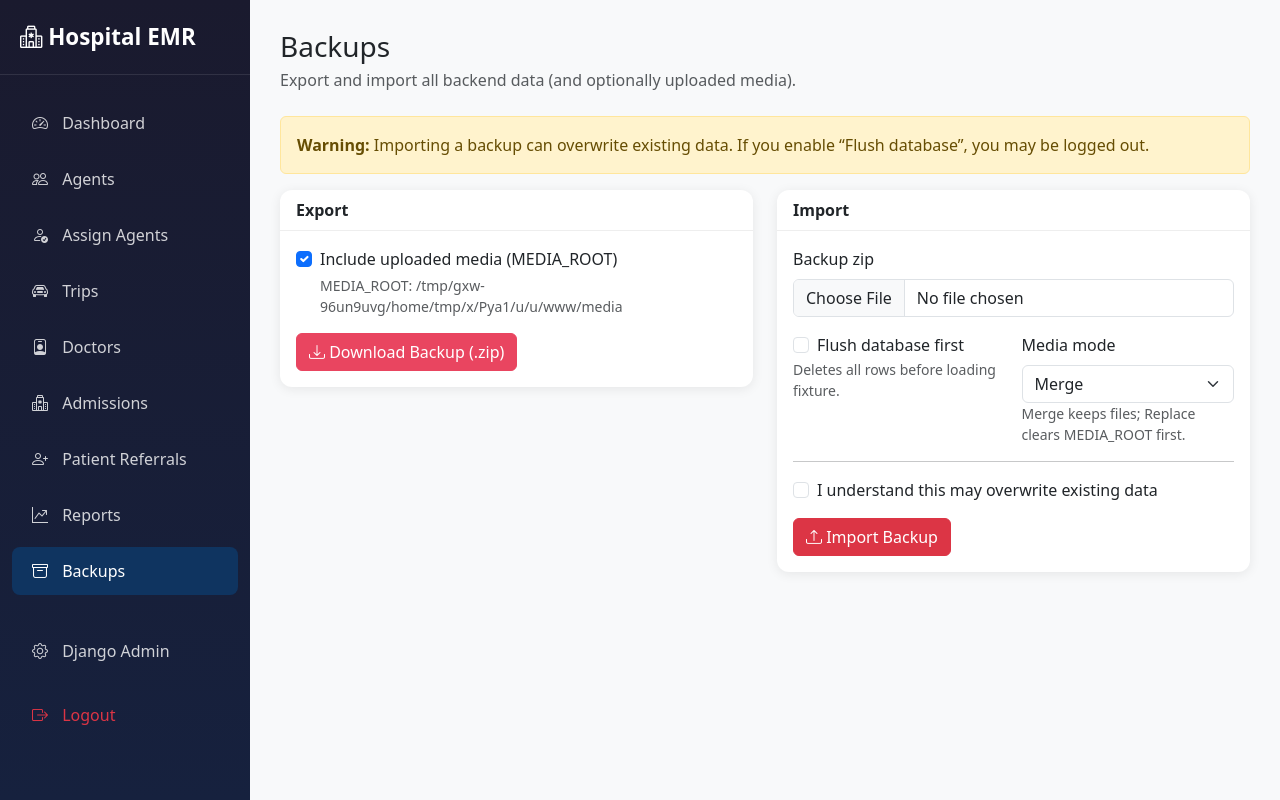
After one commit to Thebored1/hospitalemr-backend, a Django app: page /portal/backups/ in a window 1280 px wide. The commit adds this page. Run offline with Django 5.2, Linux system fonts and the light colour scheme; the visitor is signed in with stand-in values (Sample User, id 1); some libraries are stand-ins or nearby versions.

Commit message:
Portal backups export/import

```diff
--- /dev/null
+++ b/portal/templates/portal/backups/dashboard.html
@@ -0,0 +1,86 @@
+{% extends "portal/base.html" %}
+
+{% block title %}Backups{% endblock %}
+
+{% block content %}
+<div class="d-flex justify-content-between align-items-center mb-4">
+  <div>
+    <h1 class="h3 mb-1">Backups</h1>
+    <div class="text-muted">Export and import all backend data (and optionally uploaded media).</div>
+  </div>
+</div>
+
+<div class="alert alert-warning">
+  <strong>Warning:</strong> Importing a backup can overwrite existing data. If you enable “Flush database”, you may be logged out.
+</div>
+
+<div class="row g-4">
+  <div class="col-lg-6">
+    <div class="card">
+      <div class="card-header">Export</div>
+      <div class="card-body">
+        <form method="get" action="{% url 'portal:backup_export' %}">
+          <div class="form-check mb-3">
+            <input class="form-check-input" type="checkbox" value="1" id="include_media" name="include_media" checked>
+            <label class="form-check-label" for="include_media">
+              Include uploaded media (MEDIA_ROOT)
+            </label>
+            <div class="text-muted small mt-1">MEDIA_ROOT: {{ media_root }}</div>
+          </div>
+          <button type="submit" class="btn btn-primary">
+            <i class="bi bi-download"></i> Download Backup (.zip)
+          </button>
+        </form>
+      </div>
+    </div>
+  </div>
+
+  <div class="col-lg-6">
+    <div class="card">
+      <div class="card-header">Import</div>
+      <div class="card-body">
+        <form method="post" action="{% url 'portal:backup_import' %}" enctype="multipart/form-data">
+          {% csrf_token %}
+
+          <div class="mb-3">
+            <label class="form-label">Backup zip</label>
+            <input class="form-control" type="file" name="bundle" accept=".zip" required>
+          </div>
+
+          <div class="row g-3">
+            <div class="col-md-6">
+              <div class="form-check">
+                <input class="form-check-input" type="checkbox" id="flush" name="flush">
+                <label class="form-check-label" for="flush">Flush database first</label>
+              </div>
+              <div class="text-muted small">Deletes all rows before loading fixture.</div>
+            </div>
+            <div class="col-md-6">
+              <label class="form-label">Media mode</label>
+              <select class="form-select" name="media_mode">
+                <option value="merge" selected>Merge</option>
+                <option value="replace">Replace</option>
+                <option value="skip">Skip</option>
+              </select>
+              <div class="text-muted small">Merge keeps files; Replace clears MEDIA_ROOT first.</div>
+            </div>
+          </div>
+
+          <hr class="my-3">
+
+          <div class="form-check mb-3">
+            <input class="form-check-input" type="checkbox" id="confirm" name="confirm" required>
+            <label class="form-check-label" for="confirm">
+              I understand this may overwrite existing data
+            </label>
+          </div>
+
+          <button type="submit" class="btn btn-danger">
+            <i class="bi bi-upload"></i> Import Backup
+          </button>
+        </form>
+      </div>
+    </div>
+  </div>
+</div>
+{% endblock %}
--- a/portal/templates/portal/base.html
+++ b/portal/templates/portal/base.html
@@ -181,6 +181,12 @@
                     <i class="bi bi-graph-up-arrow"></i> Reports
                 </a>
             </li>
+            <li class="nav-item">
+                <a class="nav-link {% if 'backup' in request.resolver_match.url_name %}active{% endif %}"
+                    href="{% url 'portal:backup_dashboard' %}">
+                    <i class="bi bi-archive"></i> Backups
+                </a>
+            </li>
             <li class="nav-item mt-4">
                 <a class="nav-link" href="/admin/">
                     <i class="bi bi-gear"></i> Django Admin
--- a/portal/urls.py
+++ b/portal/urls.py
@@ -6,6 +6,11 @@ app_name = 'portal'
 urlpatterns = [
     # Dashboard
     path('', views.DashboardView.as_view(), name='dashboard'),
+
+    # Backups (superuser only)
+    path('backups/', views.BackupDashboardView.as_view(), name='backup_dashboard'),
+    path('backups/export/', views.backup_export, name='backup_export'),
+    path('backups/import/', views.backup_import, name='backup_import'),
 
     # Agent Management
     path('agents/', views.AgentListView.as_view(), name='agent_list'),
--- a/portal/views.py
+++ b/portal/views.py
@@ -1,3 +1,10 @@
+import json
+import os
+import shutil
+import tempfile
+import zipfile
+from pathlib import Path
+
 from django.shortcuts import render, redirect, get_object_or_404
 from django.views import View
 from django.views.generic import ListView, CreateView, UpdateView, DeleteView, DetailView, TemplateView
@@ -7,6 +14,9 @@ from django.contrib.admin.views.decorators import staff_member_required
 from django.utils.decorators import method_decorator
 from django.db.models import Count, Q, Sum, F
 from django.utils import timezone
+from django.http import FileResponse, HttpResponseForbidden
+from django.core.management import call_command
+from django.conf import settings
 
 from core.models import User, Trip, DoctorReferral, PatientReferral, OvernightStay, Admission, Area, Address, AgentAssignment, DoctorCommissionProfile, PaymentCategory, AgentAssignmentDoctorStatus
 from .forms import AgentCreationForm, AgentUpdateForm, AgentPasswordForm, TripCreateForm, DoctorAssignmentForm, AdmissionForm, DoctorForm, AgentSelectionForm, AreaForm, AddressForm, AgentAssignmentForm
@@ -43,6 +53,167 @@ class DashboardView(PortalMixin, TemplateView):
         context['recent_trips'] = Trip.objects.select_related('agent').order_by('-start_time')[:5]
 
         return context
+
+
+class BackupDashboardView(PortalMixin, TemplateView):
+    template_name = 'portal/backups/dashboard.html'
+
+    def get_context_data(self, **kwargs):
+        context = super().get_context_data(**kwargs)
+        context['media_root'] = str(getattr(settings, 'MEDIA_ROOT', ''))
+        context['media_url'] = getattr(settings, 'MEDIA_URL', '/media/')
+        return context
+
+
+def _require_superuser(request):
+    if not getattr(request.user, 'is_superuser', False):
+        return False
+    return True
+
+
+@staff_member_required
+def backup_export(request):
+    if not _require_superuser(request):
+        return HttpResponseForbidden("Only superusers can export backups.")
+
+    include_media = request.GET.get('include_media', '1') == '1'
+    indent = int(request.GET.get('indent', '2') or 2)
+
+    base_dir = Path(getattr(settings, 'BASE_DIR', Path.cwd()))
+    media_root = Path(getattr(settings, 'MEDIA_ROOT', '')) if include_media else None
+
+    tmp_file = tempfile.NamedTemporaryFile(prefix='backup_', suffix='.zip', delete=False)
+    tmp_path = Path(tmp_file.name)
+    tmp_file.close()
+
+    try:
+        with tempfile.TemporaryDirectory() as tmp_dir:
+            tmp_dir_path = Path(tmp_dir)
+            fixture_path = tmp_dir_path / 'data.json'
+            meta_path = tmp_dir_path / 'meta.json'
+
+            with fixture_path.open('w', encoding='utf-8') as out:
+                call_command(
+                    'dumpdata',
+                    natural_foreign=True,
+                    natural_primary=True,
+                    indent=indent,
+                    stdout=out,
+                )
+
+            meta = {
+                'created_at': timezone.now().isoformat(),
+                'base_dir': str(base_dir),
+                'included_media': bool(include_media),
+                'media_root': str(media_root) if media_root else None,
+            }
+            meta_path.write_text(json.dumps(meta, indent=2), encoding='utf-8')
+
+            with zipfile.ZipFile(tmp_path, 'w', compression=zipfile.ZIP_DEFLATED) as zf:
+                zf.write(fixture_path, arcname='fixture/data.json')
+                zf.write(meta_path, arcname='meta.json')
+
+                if include_media and media_root and media_root.exists():
+                    for file_path in media_root.rglob('*'):
+                        if not file_path.is_file():
+                            continue
+                        rel = file_path.relative_to(media_root)
+                        zf.write(file_path, arcname=str(Path('media') / rel))
+    except Exception as e:
+        try:
+            os.remove(tmp_path)
+        except OSError:
+            pass
+        messages.error(request, f"Export failed: {e}")
+        return redirect('portal:backup_dashboard')
+
+    download_name = f"hospitalemr-backup-{timezone.now().strftime('%Y%m%d-%H%M%S')}.zip"
+    response = FileResponse(open(tmp_path, 'rb'), as_attachment=True, filename=download_name)
+
+    # Ensure temp file is removed after response is closed.
+    response._resource_closers.append(lambda: os.remove(tmp_path))
+    return response
+
+
+@staff_member_required
+def backup_import(request):
+    if not _require_superuser(request):
+        return HttpResponseForbidden("Only superusers can import backups.")
+
+    if request.method != 'POST':
+        return redirect('portal:backup_dashboard')
+
+    bundle = request.FILES.get('bundle')
+    if bundle is None:
+        messages.error(request, "Please choose a backup .zip file to import.")
+        return redirect('portal:backup_dashboard')
+
+    confirm = request.POST.get('confirm', '') == 'on'
+    if not confirm:
+        messages.error(request, "Please confirm you understand this will overwrite data.")
+        return redirect('portal:backup_dashboard')
+
+    do_flush = request.POST.get('flush', '') == 'on'
+    media_mode = request.POST.get('media_mode', 'merge')
+    if media_mode not in ('merge', 'replace', 'skip'):
+        media_mode = 'merge'
+
+    media_root = Path(getattr(settings, 'MEDIA_ROOT', '') or '')
+    if media_mode != 'skip' and not str(media_root).strip():
+        messages.error(request, "MEDIA_ROOT is not configured; use media mode 'skip'.")
+        return redirect('portal:backup_dashboard')
+
+    try:
+        with tempfile.TemporaryDirectory() as tmp_dir:
+            tmp_dir_path = Path(tmp_dir)
+            bundle_path = tmp_dir_path / 'bundle.zip'
+            with bundle_path.open('wb') as out:
+                for chunk in bundle.chunks():
+                    out.write(chunk)
+
+            with zipfile.ZipFile(bundle_path, 'r') as zf:
+                zf.extractall(tmp_dir_path)
+
+            fixture_path = tmp_dir_path / 'fixture' / 'data.json'
+            if not fixture_path.exists():
+                messages.error(request, "Invalid backup: fixture/data.json not found.")
+                return redirect('portal:backup_dashboard')
+
+            if do_flush:
+                # WARNING: This will wipe sessions/tokens; you may need to log in again.
+                call_command('flush', '--noinput')
+
+            call_command('loaddata', str(fixture_path))
+
+            bundle_media = tmp_dir_path / 'media'
+            if media_mode != 'skip' and bundle_media.exists():
+                media_root.mkdir(parents=True, exist_ok=True)
+                if media_mode == 'replace':
+                    for child in media_root.iterdir():
+                        if child.is_dir():
+                            shutil.rmtree(child, ignore_errors=True)
+                        else:
+                            try:
+                                child.unlink()
+                            except FileNotFoundError:
+                                pass
+                for source in bundle_media.rglob('*'):
+                    if not source.is_file():
+                        continue
+                    rel = source.relative_to(bundle_media)
+                    dest = media_root / rel
+                    dest.parent.mkdir(parents=True, exist_ok=True)
+                    shutil.copy2(source, dest)
+
+    except Exception as e:
+        messages.error(request, f"Import failed: {e}")
+        return redirect('portal:backup_dashboard')
+
+    messages.success(
+        request,
+        "Backup imported successfully. If you selected flush, you may need to log in again.",
+    )
+    return redirect('portal:backup_dashboard')
 
 
 # ============ Agent Management ============
```
Also changed, not shown: core/views.py (+10 -1 lines).
